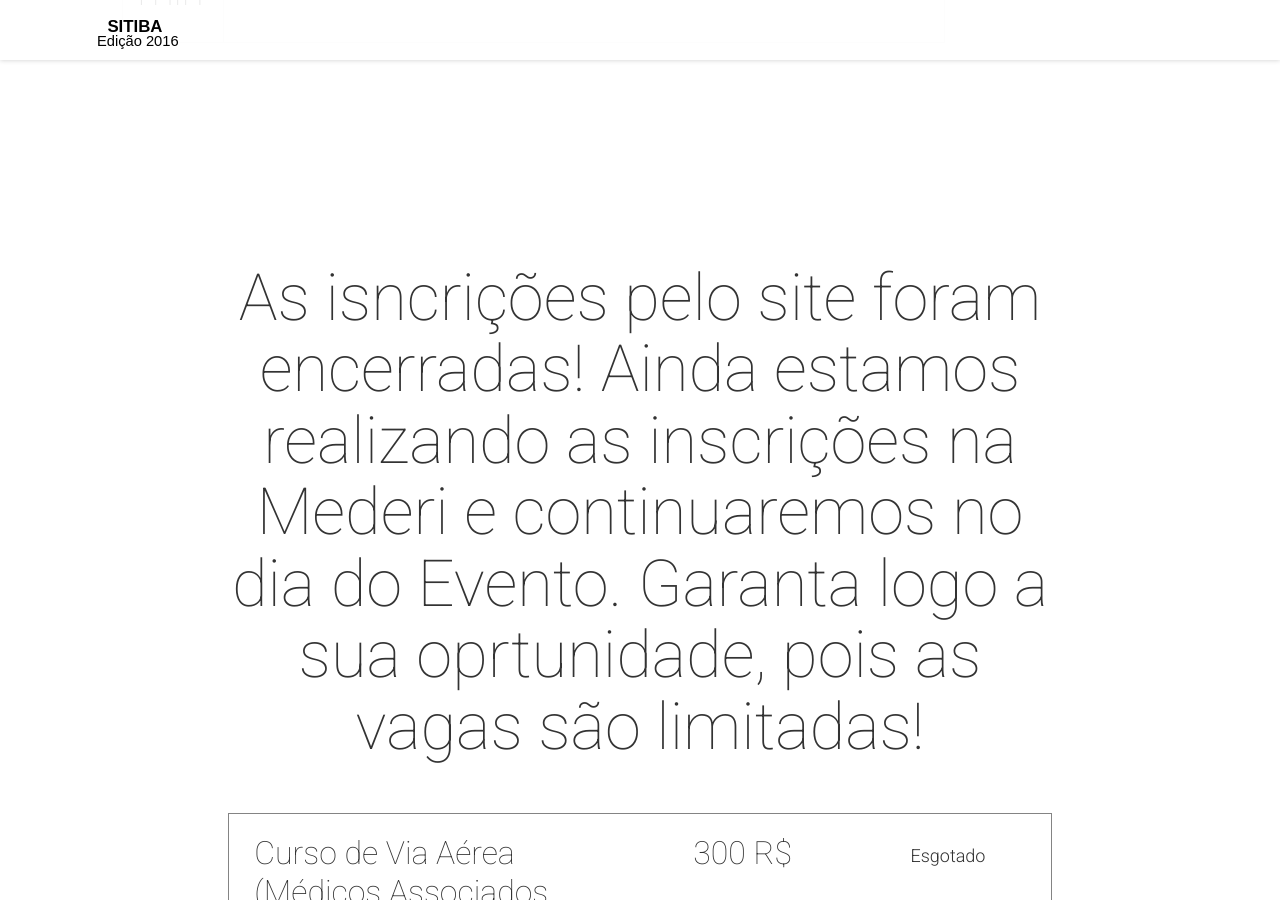
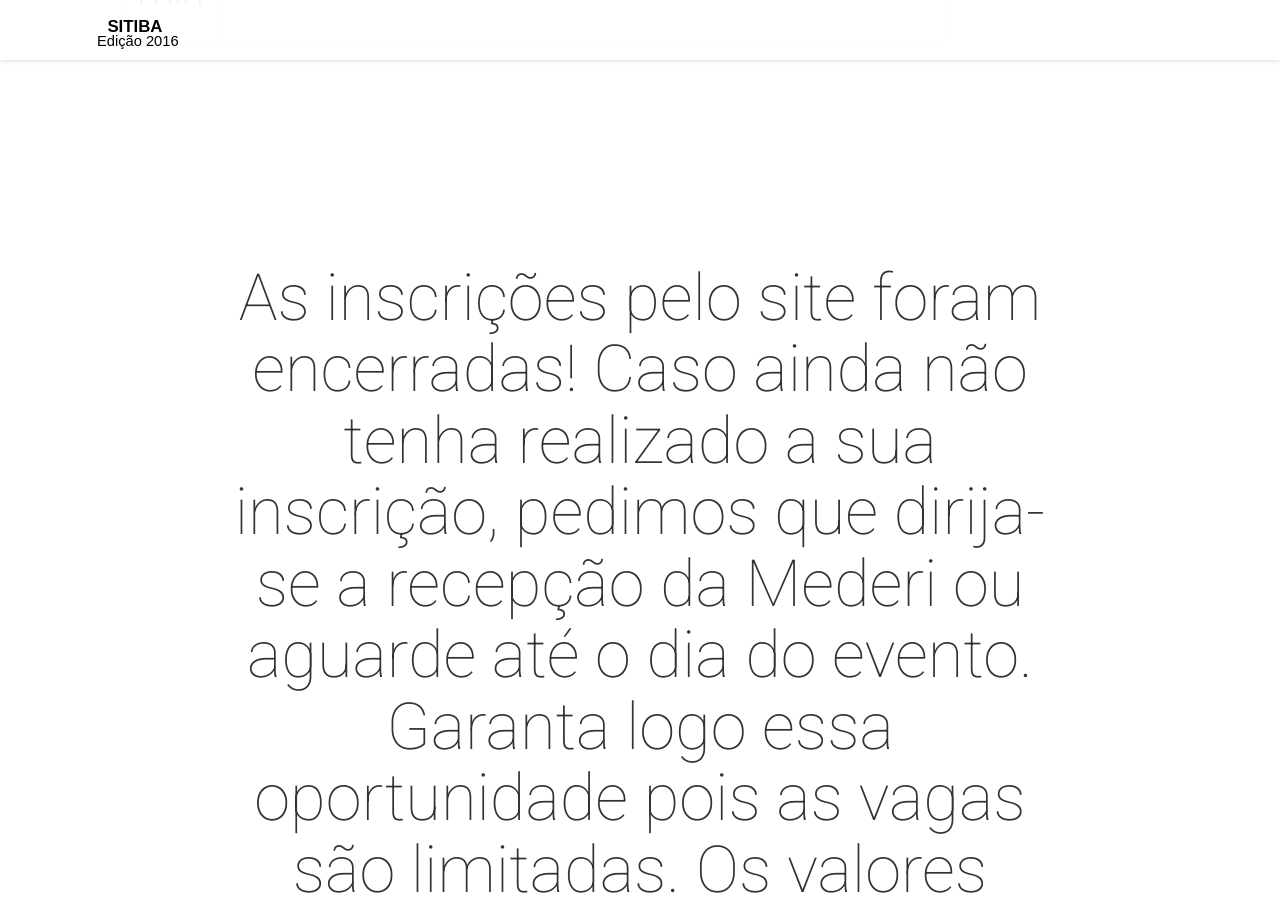
Before and after one commit to ricardotassio/ricardotassio.github.io, a Jekyll site: the page built from index.html, in a window 1280 px wide and 900 px high, scrolled down 11363 px. Built offline with Jekyll 4.4.1, drawn with Linux system fonts in a browser that asks for light colours; nearby versions of some CDN libraries; comment, search, counter and statistics services are not loaded; some of the changed text lies outside the part shown.

Commit message:
Ïnscricoes do site encerrada

```diff
--- a/_config.yml
+++ b/_config.yml
@@ -132,7 +132,7 @@ subscribeInfo: "Registration will be open around end of August. Number of ticket
 
 
 # Tickets Block
-ticketsTitle: "As isncrições pelo site foram encerradas! Ainda estamos realizando as inscrições na Mederi e continuaremos no dia do Evento. Garanta logo a sua oprtunidade, pois as vagas são limitadas!"
+ticketsTitle: "As inscrições pelo site foram encerradas! Caso ainda não tenha realizado a sua inscrição, pedimos que dirija-se a recepção da Mederi ou aguarde até o dia do evento. Garanta logo essa oportunidade pois as vagas são limitadas. Os valores permanecem sem aumento."
 ticketsInfo: ""
 ticketsOffers:
  -
```
Also changed, not shown: 1 other file.
